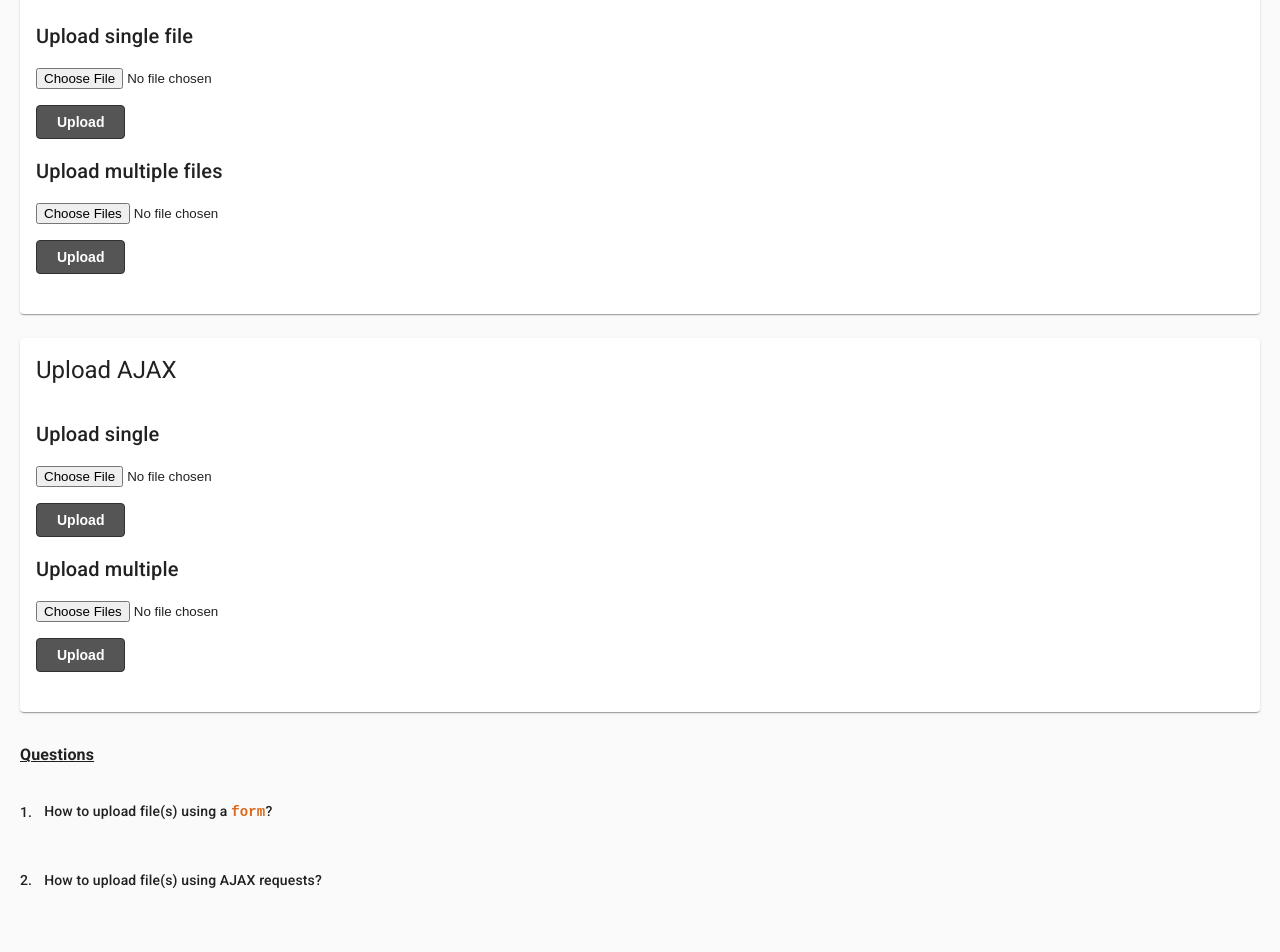
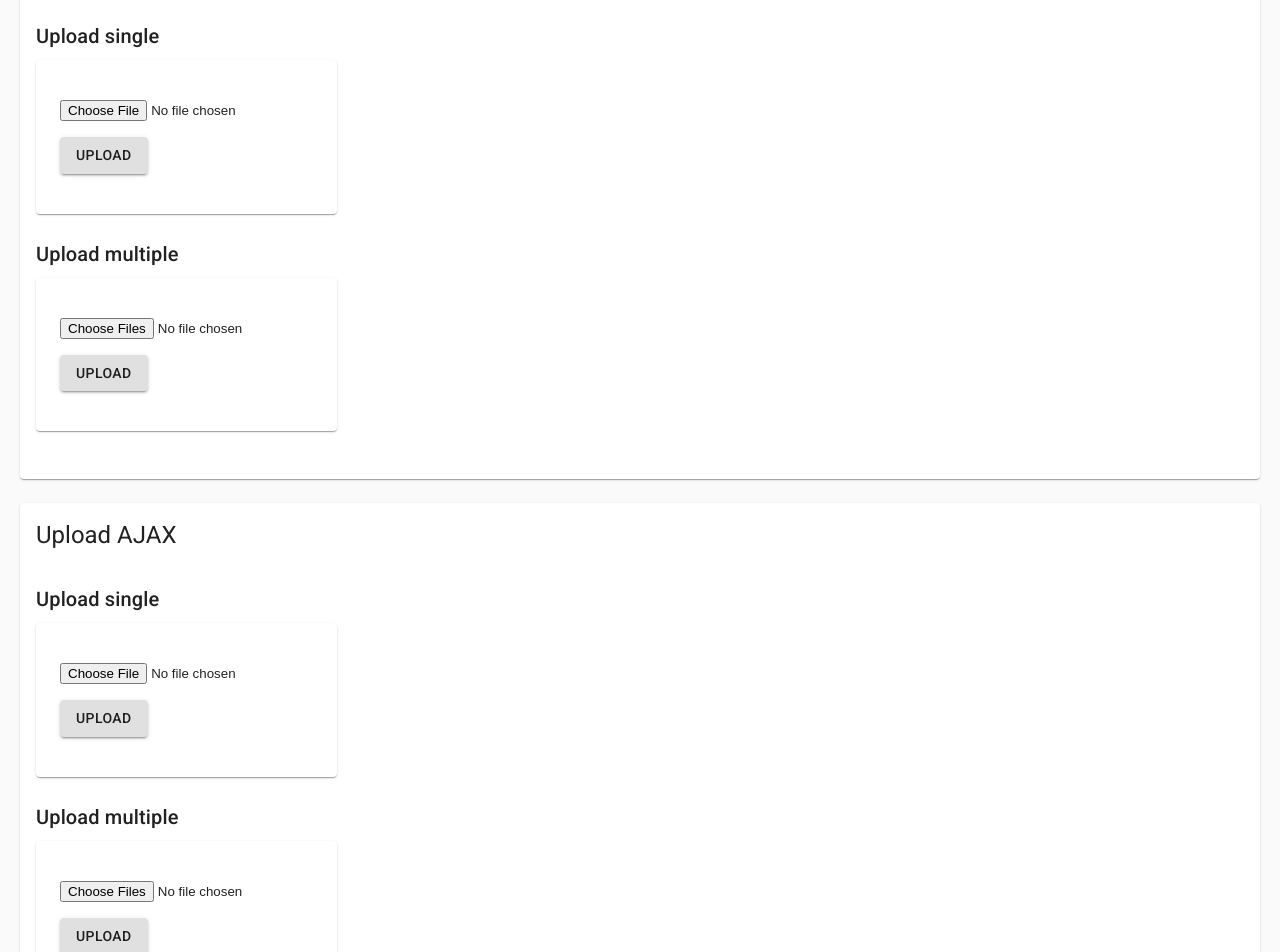
Before and after one commit to ICodeMyOwnLife/frontend-tricks, a React (Create React App) app: page /dom/upload in a window 1280 px wide. Shown: the part 300-1252 px from the top of the page. Built offline with nearby package versions, Linux system fonts and the light colour scheme.

Commit message:
Update Upload

```diff
--- /dev/null
+++ b/src/questions/dom/Upload1/AjaxUpload.tsx
@@ -0,0 +1,68 @@
+import React, { FC, memo, RefObject, FormEventHandler } from 'react';
+import {
+  Typography,
+  Button,
+  Box,
+  CircularProgress,
+  Paper,
+} from '@material-ui/core';
+import useStyles from './styles';
+
+export const AjaxUploadComponent: FC<AjaxUploadProps> = ({
+  title,
+  inputRef,
+  handleUpload,
+  loading,
+  progressPercentage,
+  result,
+  multiple,
+}) => {
+  const classes = useStyles();
+
+  return (
+    <Box className={classes.UploadContainer}>
+      <Typography variant="h6">{title}</Typography>
+
+      <Paper className={classes.UploadWrapper}>
+        <form className={classes.UploadForm} onSubmit={handleUpload}>
+          <input
+            className={classes.FileInput}
+            type="file"
+            name="ajaxSingle"
+            ref={inputRef}
+            required
+            multiple={multiple}
+          />
+          <Button type="submit" variant="contained" color="default">
+            Upload
+          </Button>
+          {result && <pre>{JSON.stringify(result)}</pre>}
+        </form>
+
+        {loading && (
+          <Box className={classes.ProgressOverlay}>
+            <CircularProgress
+              value={progressPercentage}
+              variant="determinate"
+              color="primary"
+            />
+          </Box>
+        )}
+      </Paper>
+    </Box>
+  );
+};
+
+const AjaxUpload = memo(AjaxUploadComponent);
+AjaxUpload.displayName = 'AjaxUpload';
+export default AjaxUpload;
+
+export interface AjaxUploadProps {
+  title: string;
+  inputRef: RefObject<HTMLInputElement>;
+  handleUpload: FormEventHandler;
+  loading: boolean;
+  progressPercentage: number;
+  result: any;
+  multiple: boolean;
+}
--- /dev/null
+++ b/src/questions/dom/Upload1/FormUpload.tsx
@@ -0,0 +1,49 @@
+import React, { FC, memo } from 'react';
+import { Box, Typography, Paper, Button } from '@material-ui/core';
+import useStyles from './styles';
+
+export const FormUploadComponent: FC<FormUploadProps> = ({
+  title,
+  url,
+  fieldName,
+  multiple,
+}) => {
+  const classes = useStyles();
+
+  return (
+    <Box className={classes.UploadContainer}>
+      <Typography variant="h6">{title}</Typography>
+      <Paper className={classes.UploadWrapper}>
+        <form
+          className={classes.UploadForm}
+          action={url}
+          method="POST"
+          encType="multipart/form-data"
+        >
+          <input type="hidden" name="redirect" value={window.location.href} />
+          <input
+            className={classes.FileInput}
+            type="file"
+            name={fieldName}
+            required
+            multiple={multiple}
+          />
+          <Button type="submit" variant="contained" color="default">
+            Upload
+          </Button>
+        </form>
+      </Paper>
+    </Box>
+  );
+};
+
+const FormUpload = memo(FormUploadComponent);
+FormUpload.displayName = 'FormUpload';
+export default FormUpload;
+
+export interface FormUploadProps {
+  title: string;
+  url: string;
+  fieldName: string;
+  multiple: boolean;
+}
--- a/src/questions/dom/Upload1/hooks.ts
+++ b/src/questions/dom/Upload1/hooks.ts
@@ -1,72 +1,125 @@
-import { useCallback, FormEvent, useRef, useState } from 'react';
+import {
+  useCallback,
+  FormEvent,
+  useRef,
+  useState,
+  Dispatch,
+  SetStateAction,
+} from 'react';
 import { BASE_URL } from 'constants/common';
+
+export const upload = async ({
+  input,
+  method,
+  url,
+  fieldName,
+  multiple,
+  setStatus,
+}: {
+  input: HTMLInputElement | undefined | null;
+  method: string;
+  url: string;
+  fieldName: string;
+  multiple: boolean;
+  setStatus: Dispatch<SetStateAction<UploadStatus>>;
+}) => {
+  const files = input && input.files;
+  if (!files) return;
+  const count = multiple ? files.length : Math.max(1, files.length);
+  const formData = new FormData();
+  for (let i = 0; i < count; ++i) {
+    const file = files[i];
+    formData.append(fieldName, file, file.name);
+  }
+
+  const xhr = new XMLHttpRequest();
+  xhr.addEventListener(
+    'progress',
+    e => {
+      if (e.lengthComputable) {
+        console.log(e.loaded);
+        const progressPercentage = Math.round((e.loaded * 100) / e.total);
+        setStatus(status => ({ ...status, progressPercentage }));
+      }
+    },
+    false,
+  );
+  xhr.addEventListener(
+    'load',
+    () =>
+      setStatus({
+        loading: false,
+        progressPercentage: 100,
+        result: JSON.parse(xhr.response),
+      }),
+    false,
+  );
+  xhr.open(method, url);
+  setStatus({ loading: true, progressPercentage: 0 });
+  xhr.send(formData);
+};
 
 export const useUploadSingle = () => {
   const inputSingleRef = useRef<HTMLInputElement>(null);
-  const [uploadSingleResult, setUploadSingleResult] = useState<any>();
+  const [uploadSingleStatus, setUploadSingleStatus] = useState<UploadStatus>({
+    loading: false,
+    progressPercentage: 0,
+  });
 
   const handleUploadSingle = useCallback(
     async (e: FormEvent<HTMLFormElement>) => {
       e.preventDefault();
-      setUploadSingleResult(undefined);
-      const file =
-        inputSingleRef.current &&
-        inputSingleRef.current.files &&
-        inputSingleRef.current.files[0];
 
-      if (!file) return;
-
-      const formData = new FormData();
-      formData.append('single-file', file, file.name);
-      const res = await fetch(`${BASE_URL}/upload-single`, {
+      upload({
+        input: inputSingleRef.current,
+        url: `${BASE_URL}/upload-single`,
         method: 'POST',
-        body: formData,
+        fieldName: 'single-file',
+        setStatus: setUploadSingleStatus,
+        multiple: false,
       });
-      const data = await res.json();
-      setUploadSingleResult(data);
     },
     [],
   );
 
   return {
     inputSingleRef,
-    uploadSingleResult,
     handleUploadSingle,
+    uploadSingleStatus,
   };
 };
 
 export const useUploadMultiple = () => {
   const inputMultipleRef = useRef<HTMLInputElement>(null);
-  const [uploadMultipleResult, setUploadMultipleResult] = useState<any>();
+  const [uploadMultipleStatus, setUploadMultipleStatus] = useState<
+    UploadStatus
+  >({ loading: false, progressPercentage: 0 });
 
   const handleUploadMultiple = useCallback(
     async (e: FormEvent<HTMLFormElement>) => {
       e.preventDefault();
-      setUploadMultipleResult(undefined);
-      const files = inputMultipleRef.current && inputMultipleRef.current.files;
 
-      if (!files) return;
-
-      const formData = new FormData();
-
-      for (let i = 0; i < files.length; ++i) {
-        const file = files[i];
-        formData.append('multiple-files', file, file.name);
-      }
-
-      const res = await fetch(`${BASE_URL}/upload-multiple`, {
+      upload({
+        input: inputMultipleRef.current,
+        url: `${BASE_URL}/upload-multiple`,
         method: 'POST',
-        body: formData,
+        fieldName: 'multiple-files',
+        setStatus: setUploadMultipleStatus,
+        multiple: true,
       });
-      const data = await res.json();
-      setUploadMultipleResult(data);
     },
     [],
   );
 
   return {
     inputMultipleRef,
-    uploadMultipleResult,
     handleUploadMultiple,
+    uploadMultipleStatus,
   };
 };
+
+export interface UploadStatus {
+  progressPercentage: number;
+  loading: boolean;
+  result?: any;
+}
--- a/src/questions/dom/Upload1/index.tsx
+++ b/src/questions/dom/Upload1/index.tsx
@@ -1,23 +1,24 @@
 import React, { FC, memo } from 'react';
 import Question from 'components/Question';
 import { BASE_URL } from 'constants/common';
-import Button from 'components/Button';
-import { Card, CardHeader, CardContent, Typography } from '@material-ui/core';
+import { Card, CardHeader, CardContent } from '@material-ui/core';
 import questions from './questions';
 import useStyles from './styles';
 import { useUploadSingle, useUploadMultiple } from './hooks';
+import AjaxUpload from './AjaxUpload';
+import FormUpload from './FormUpload';
 
 export const Upload1Component: FC = () => {
   const classes = useStyles();
   const {
     handleUploadSingle,
     inputSingleRef,
-    uploadSingleResult,
+    uploadSingleStatus,
   } = useUploadSingle();
   const {
     handleUploadMultiple,
     inputMultipleRef,
-    uploadMultipleResult,
+    uploadMultipleStatus,
   } = useUploadMultiple();
 
   return (
@@ -25,78 +26,42 @@ export const Upload1Component: FC = () => {
       <Card className={classes.Section}>
         <CardHeader title="Upload Form" />
         <CardContent>
-          <form
-            className={classes.Form}
-            action={`${BASE_URL}/upload-single`}
-            method="POST"
-            encType="multipart/form-data"
-          >
-            <Typography variant="h6">Upload single file</Typography>
-            <input type="hidden" name="redirect" value={window.location.href} />
-            <input
-              className={classes.FileInput}
-              type="file"
-              name="single-file"
-              id="inpSingleFile"
-              required
+          <FormUpload
+            title="Upload single"
+            fieldName="single-file"
+            url={`${BASE_URL}/upload-single`}
+            multiple={false}
           />
-            <Button type="submit">Upload</Button>
-          </form>
-
-          <form
-            className={classes.Form}
-            action={`${BASE_URL}/upload-multiple`}
-            method="POST"
-            encType="multipart/form-data"
-          >
-            <Typography variant="h6">Upload multiple files</Typography>
-            <input type="hidden" name="redirect" value={window.location.href} />
-            <input
-              className={classes.FileInput}
-              type="file"
-              name="multiple-files"
-              id="inputMultipleFile"
-              required
+          <FormUpload
+            title="Upload multiple"
+            fieldName="multiple-files"
+            url={`${BASE_URL}/upload-multiple`}
             multiple
           />
-            <Button type="submit">Upload</Button>
-          </form>
         </CardContent>
       </Card>
 
       <Card className={classes.Section}>
         <CardHeader title="Upload AJAX" />
         <CardContent>
-          <form className={classes.Form} onSubmit={handleUploadSingle}>
-            <Typography variant="h6">Upload single</Typography>
-            <input
-              className={classes.FileInput}
-              type="file"
-              name="ajaxSingle"
-              ref={inputSingleRef}
-              required
+          <AjaxUpload
+            title="Upload single"
+            inputRef={inputSingleRef}
+            handleUpload={handleUploadSingle}
+            loading={uploadSingleStatus.loading}
+            progressPercentage={uploadSingleStatus.progressPercentage}
+            result={uploadSingleStatus.result}
+            multiple={false}
           />
-            <Button type="submit">Upload</Button>
-            {uploadSingleResult && (
-              <pre>{JSON.stringify(uploadSingleResult)}</pre>
-            )}
-          </form>
-
-          <form className={classes.Form} onSubmit={handleUploadMultiple}>
-            <Typography variant="h6">Upload multiple</Typography>
-            <input
-              className={classes.FileInput}
-              type="file"
-              name="ajaxSingle"
-              ref={inputMultipleRef}
-              required
+          <AjaxUpload
+            title="Upload multiple"
+            inputRef={inputMultipleRef}
+            handleUpload={handleUploadMultiple}
+            loading={uploadMultipleStatus.loading}
+            progressPercentage={uploadMultipleStatus.progressPercentage}
+            result={uploadMultipleStatus.result}
             multiple
           />
-            <Button type="submit">Upload</Button>
-            {uploadMultipleResult && (
-              <pre>{JSON.stringify(uploadMultipleResult)}</pre>
-            )}
-          </form>
         </CardContent>
       </Card>
     </Question>
--- a/src/questions/dom/Upload1/questions.tsx
+++ b/src/questions/dom/Upload1/questions.tsx
@@ -4,14 +4,14 @@ import { QuestionInfo } from 'components/Question';
 const questions: QuestionInfo[] = [
   {
     question: (
-      <p>
+      <span>
         How to upload file(s) using a <code>form</code>?
-      </p>
+      </span>
     ),
     answer: <div />,
   },
   {
-    question: <p>How to upload file(s) using AJAX requests?</p>,
+    question: <span>How to upload file(s) using AJAX requests?</span>,
     answer: <div />,
   },
 ];
--- a/src/questions/dom/Upload1/styles.ts
+++ b/src/questions/dom/Upload1/styles.ts
@@ -4,7 +4,16 @@ const useStyles = makeStyles((theme: Theme) => ({
   Section: {
     marginBottom: theme.spacing(3),
   },
-  Form: {
+  UploadContainer: {
+    marginBottom: theme.spacing(3),
+  },
+  UploadWrapper: {
+    position: 'relative',
+    display: 'inline-block',
+    marginTop: theme.spacing(1),
+    padding: theme.spacing(3),
+  },
+  UploadForm: {
     marginBottom: theme.spacing(2),
   },
   FileInput: {
@@ -12,6 +21,18 @@ const useStyles = makeStyles((theme: Theme) => ({
     margin: `${theme.spacing(2)}px 0`,
     textAlign: 'right',
   },
+  ProgressOverlay: {
+    position: 'absolute',
+    display: 'flex',
+    justifyContent: 'center',
+    alignItems: 'center',
+    left: theme.spacing(1),
+    top: theme.spacing(1),
+    right: theme.spacing(1),
+    bottom: theme.spacing(1),
+    backgroundColor: 'white',
+    opacity: 0.5,
+  },
 }));
 
 export default useStyles;
```
Lines whose indentation alone changed are shown as unchanged.
